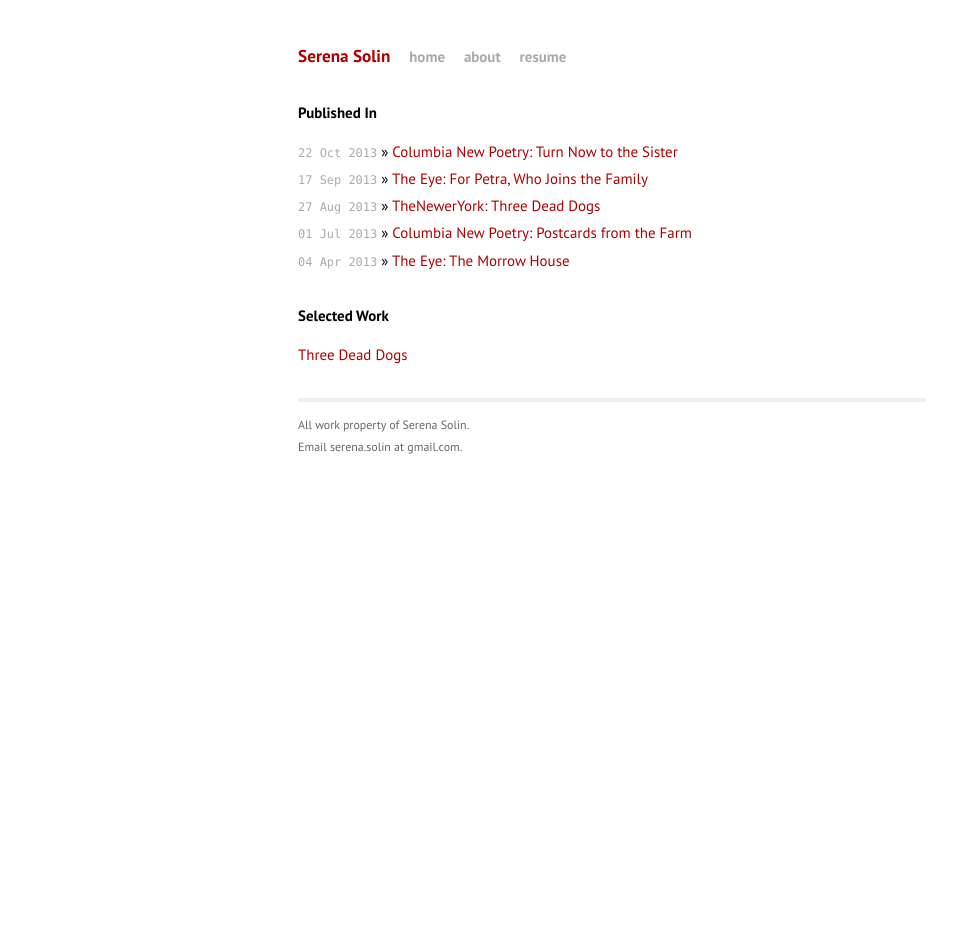
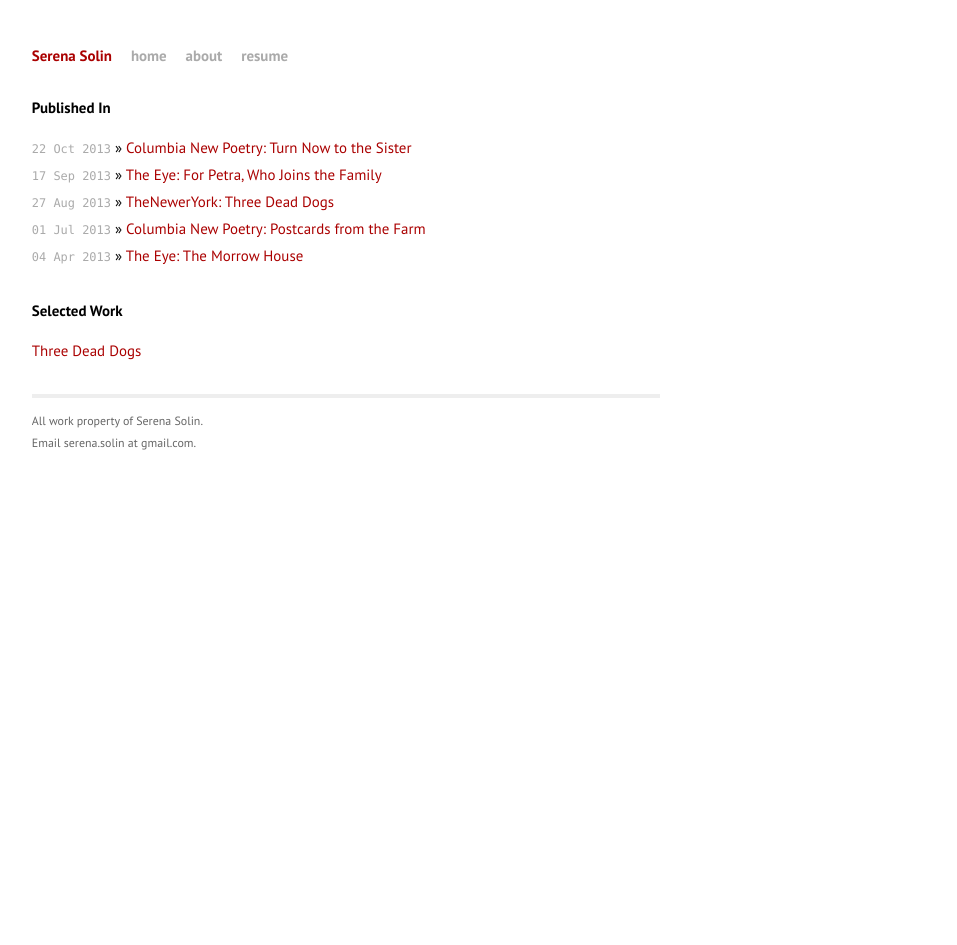
Before and after one commit to benkogan/serena, a Jekyll site: the page built from index.html, in a window 1280 px wide. Shown: the whole page, without its empty margins (28-985 px from the left). Built offline with Jekyll 4.4.1, drawn with Linux system fonts in a browser that asks for light colours; some web fonts are replaced; Markdown is read by kramdown in place of the engine named in the settings.

Commit message:
Another attempt

```diff
--- a/css/main.css
+++ b/css/main.css
@@ -60,7 +60,7 @@ a:visited { color: #a0a; }
   font-size: 115%;
   text-align: left;
   width: 42em;
-  margin: 3em auto 2em;
+  margin: 3em 4em 2em;
   line-height: 1.5em;
 }
 
@@ -78,7 +78,6 @@ a:visited { color: #a00; }
 }
 
 .title {
-  font-size: 115%;
   display: inline-block;
   margin-bottom: 2em;
 }
```
